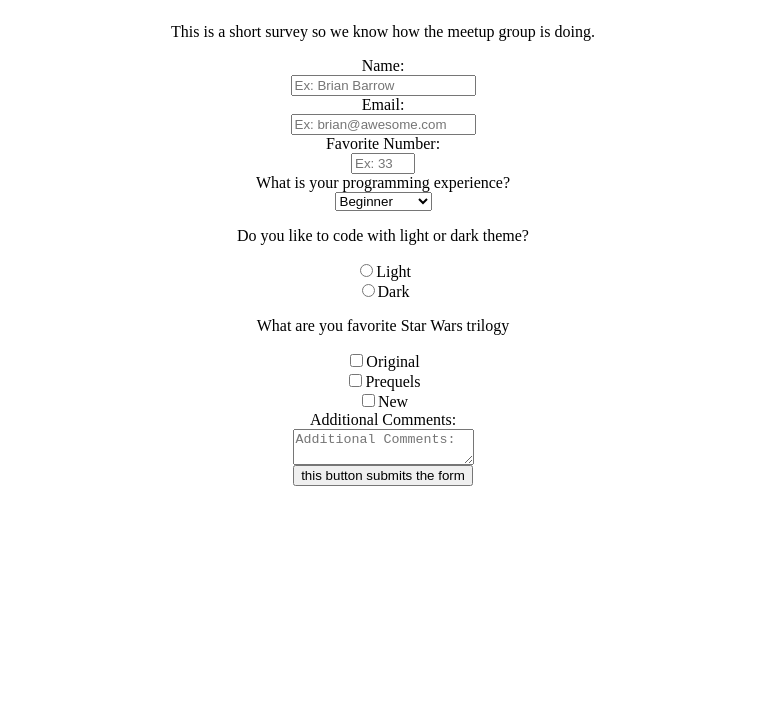
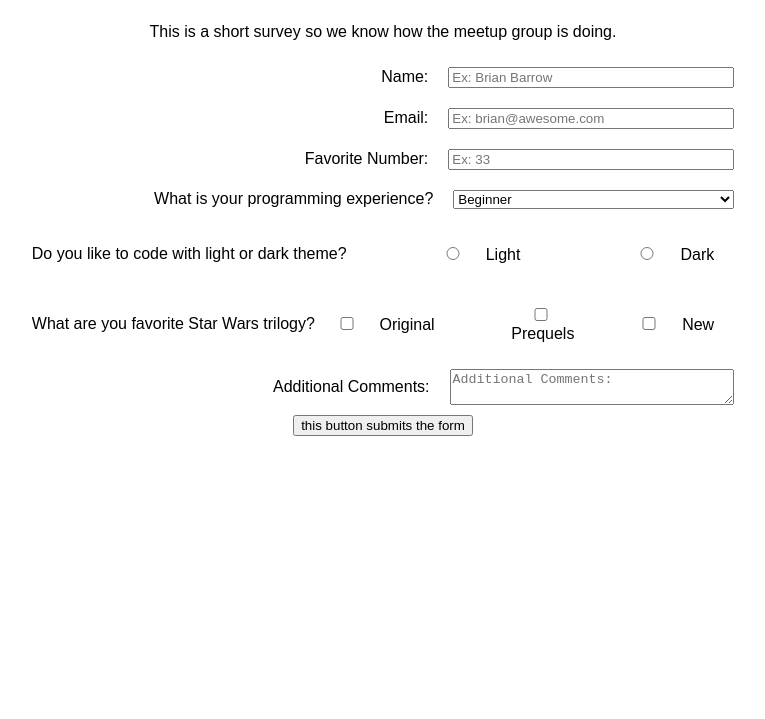
Before and after one commit to briancbarrow/survey-form, a plain HTML site: page index.html in a window 1280 px wide. Shown: the part 81-800 px from the top of the page, without its empty margins (257-1022 px from the left). Drawn offline with Linux system fonts and the light colour scheme; a web font is replaced by a local one.

Commit message:
added some styling

```diff
--- a/index.html
+++ b/index.html
@@ -1,25 +1,39 @@
 <!DOCTYPE html>
 <html lang="en">
+
 <head>
     <meta charset="UTF-8">
     <meta name="viewport" content="width=device-width, initial-scale=1.0">
     <meta http-equiv="X-UA-Compatible" content="ie=edge">
-
-    <link href="main.css" rel="stylesheet" type="text/css" >
+    <link href="https://fonts.googleapis.com/css?family=Muli" rel="stylesheet">
+    <link href="main.css" rel="stylesheet" type="text/css">
     <title>FCC Survey Form</title>
 </head>
+
 <body>
     <h1 id="title">FCC Survey Form</h1>
     <p id="description">This is a short survey so we know how the meetup group is doing.</p>
 
     <form id="survey-form">
+        <div class="form-group">
             <label for="name" id="name-label">Name:</label>
             <input id="name" required type="text" placeholder="Ex: Brian Barrow">
+            <span class="help-text"></span>
+        </div>
+
+        <div class="form-group">
             <label for="email" type="text" id="email-label">Email:</label>
             <input id="email" required type="email" placeholder="Ex: brian@awesome.com">
+            <span class="help-text"></span>
+        </div>
+
+        <div class="form-group">
             <label for="number" id="number-label">Favorite Number:</label>
             <input id="number" required type="number" min="0" max="500" placeholder="Ex: 33">
+            <span class="help-text"></span>
+        </div>
 
+        <div class="form-group">
             <label for="dropdown">What is your programming experience?</label>
             <select id="dropdown">
                 <option value="Beginner">Beginner</option>
@@ -27,7 +41,9 @@
                 <option value="Advanced">Advanced</option>
                 <option value="God">God</option>
             </select>
+        </div>
 
+        <div class="form-group">
             <p>Do you like to code with light or dark theme?</p>
             <label for="light">
                 <input id="light" type="radio" name="light-dark" value="light">Light
@@ -35,17 +51,23 @@
             <label for="dark">
                 <input id="dark" type="radio" name="light-dark" value="dark">Dark
             </label>
+        </div>
 
-        <p>What are you favorite Star Wars trilogy</p>
+        <div class="form-group">
+            <p>What are you favorite Star Wars trilogy?</p>
             <label for="original"><input id="original" type="checkbox" name="starWars" value="Original">Original</label>
             <label for="prequels"><input id="prequels" type="checkbox" name="starWars" value="Prequels">Prequels</label>
             <label for="new"><input id="new" type="checkbox" name="starWars" value="New">New</label>
+        </div>
 
+        <div class="form-group">
             <label for="comments">Additional Comments:</label>
             <textarea id="comments" placeholder="Additional Comments:"></textarea>
+        </div>
 
         <button id="submit" type="submit">this button submits the form</button>
     </form>
 </body>
 <script src="https://cdn.freecodecamp.org/testable-projects-fcc/v1/bundle.js" type="text/javascript"></script>
+
 </html>
--- a/main.css
+++ b/main.css
@@ -3,6 +3,8 @@ body{
     justify-content: center;
     align-items: center;
     flex-direction: column;
+    font-family: 'Muli', sans-serif;
+
 }
 form {
     text-align: center;
@@ -14,3 +16,30 @@ form {
 input:invalid {
     color: red;
 }
+input, select, textarea {
+    min-width: 60px;
+    margin-left: auto;
+    flex: 0.6 1 100px;
+}
+
+.form-group {
+    display: flex;
+    justify-content: space-around;
+    align-items: center;
+    width: 100%;
+    margin: 10px;
+}
+
+form#survey-form {}
+
+label {
+    margin-right: 20px;
+    text-align: right;
+    flex: 1 1 100px;
+}
+
+span.help-text {
+    display: none;
+}
+
+select {}
```
Lines whose indentation alone changed are shown as unchanged.
